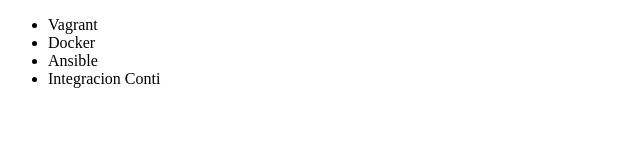
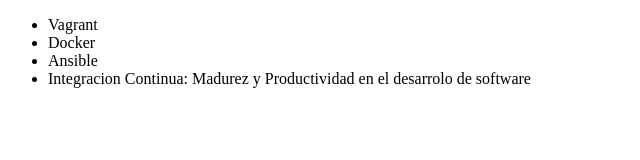
Before and after one commit to FrancoBarbuio/git-alura, a plain HTML site: page index.html in a window 1280 px wide. Shown: the whole page, without its empty margins (0-640 px from the left). Drawn offline with Linux system fonts and the light colour scheme.

Commit message:
modificacion de ana

```diff
--- a/index.html
+++ b/index.html
@@ -9,7 +9,7 @@
             <li>Vagrant</li>
             <li>Docker</li>
             <li>Ansible</li>
-            <li>Integracion Conti</li>
+            <li>Integracion Continua: Madurez y Productividad en el desarrolo de software</li>
         </ul>
     </body>
 </html>
```
